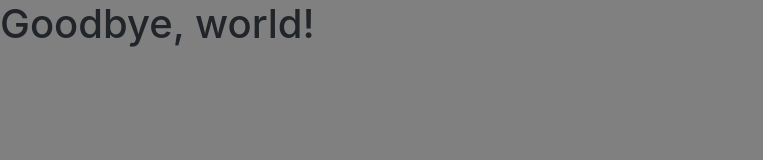
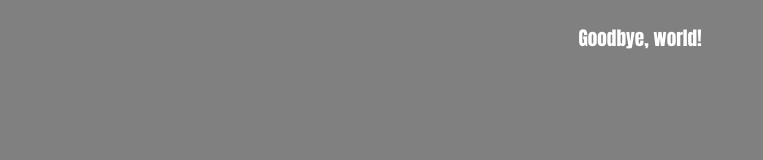
Before and after one commit to marcelo-w/SMC-spring-19_WD3, a plain HTML site: page class_01/index.html in a window 1280 px wide. Shown: the whole page, without its empty margins (0-763 px from the left). Drawn offline with nearby package versions, Linux system fonts and the light colour scheme.

Commit message:
Update stylesheet.css
Added hover transition to h1

```diff
--- a/class_01/css/stylesheet.css
+++ b/class_01/css/stylesheet.css
@@ -1,3 +1,16 @@
 body {
     background-color: gray;
 }
+
+h1 {
+    font-family: Impact, Haettenschweiler, 'Arial Narrow Bold', sans-serif;
+    color: white;
+    font-size: 48pt;
+    text-align: center;
+    transition: transform 3s;
+}
+
+h1:hover {
+    transform: scale(0.3);
+    color: black;
+}
```
